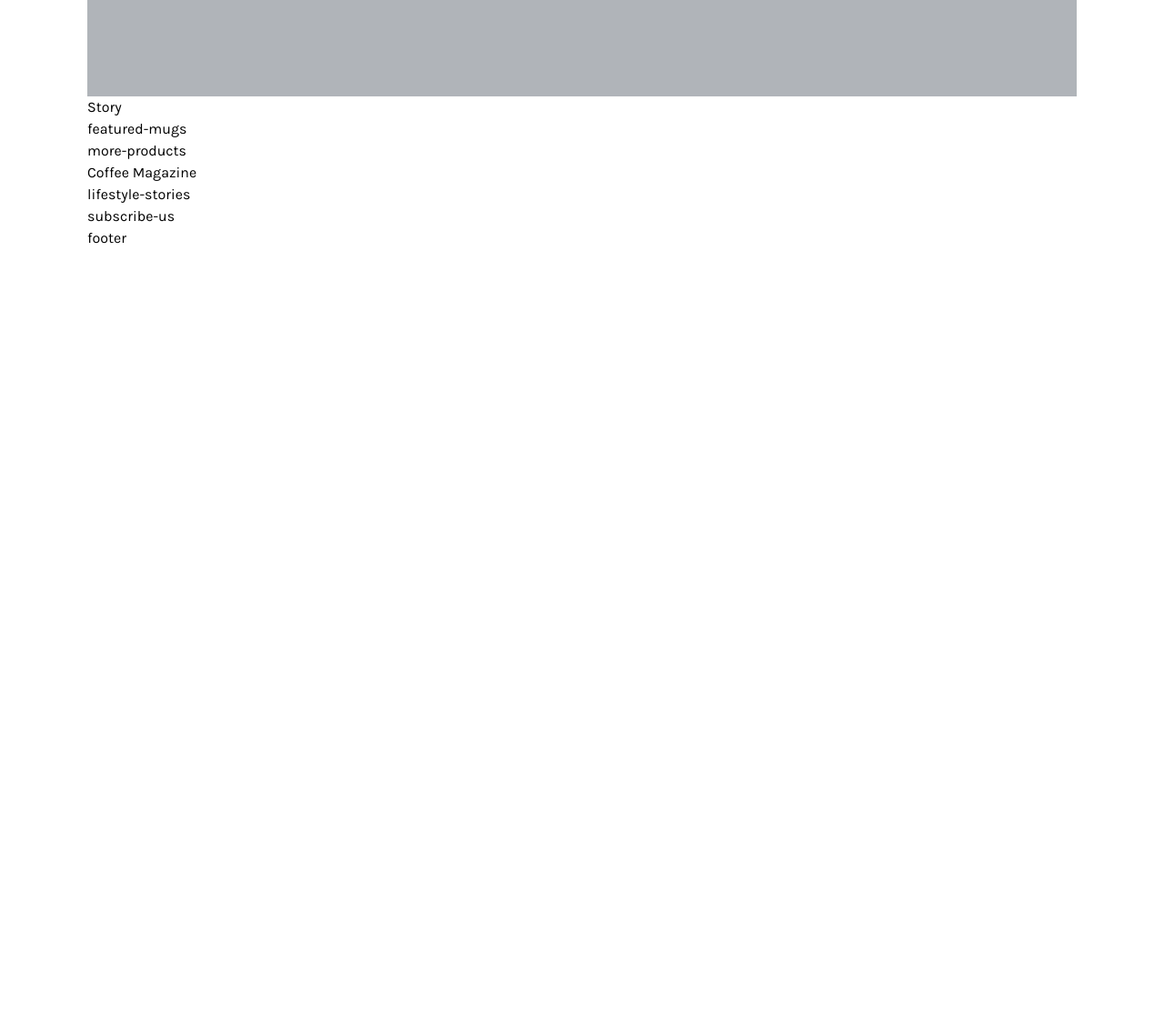
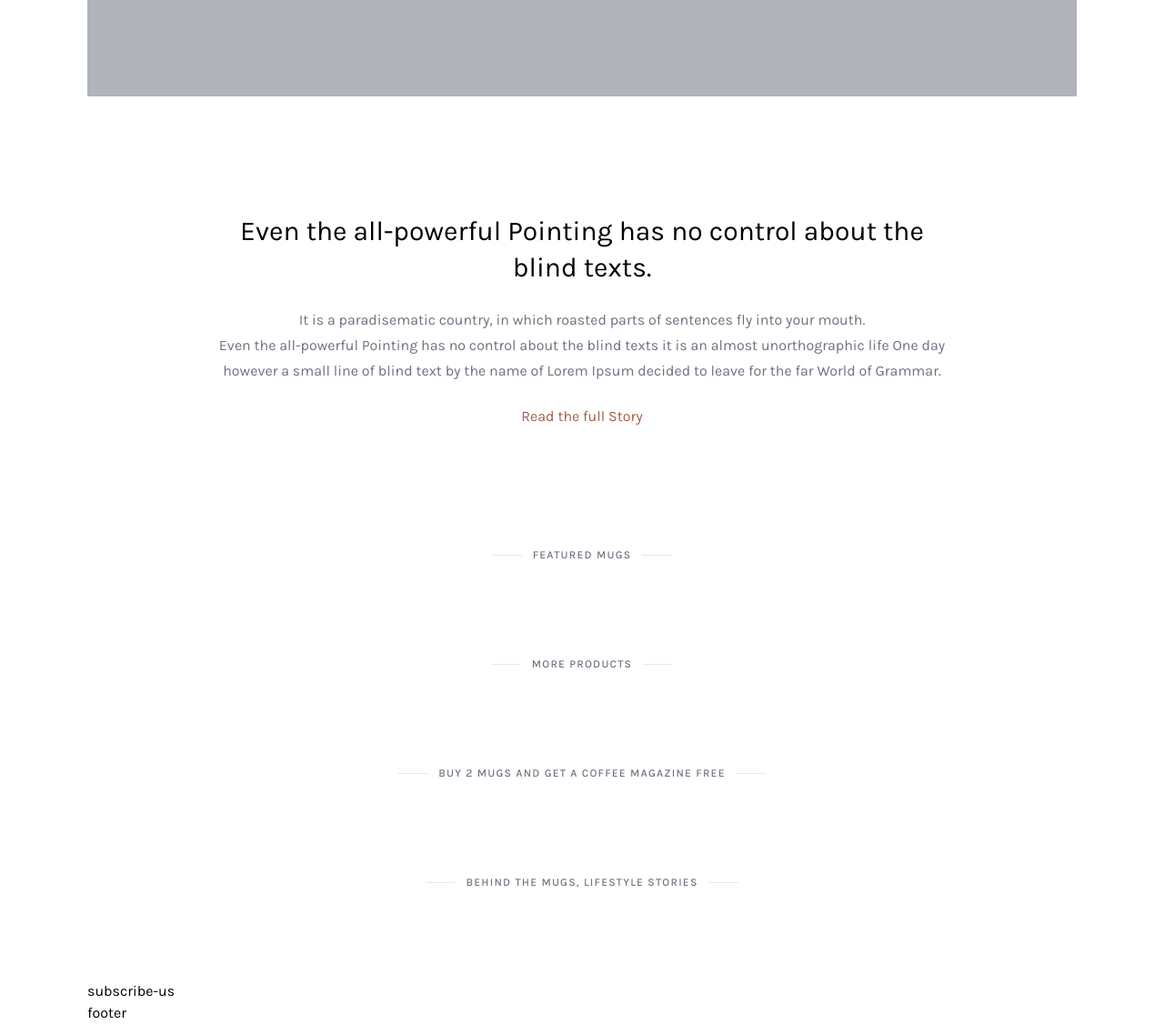
Before and after one commit to lvu237it/tailwindcss-coffee-style, a website: page public/index.html in a window 1280 px wide. Shown: the part 500-1626 px from the top of the page at 91% size. Before the commit the page ends 800 px from the top, so only its background shows below. Drawn offline with nearby package versions, Linux system fonts and the light colour scheme; files that its build step writes are made by us from their sources.

Commit message:
Add story and sub headline

```diff
--- a/public/index.html
+++ b/public/index.html
@@ -59,24 +59,56 @@
         </div><!-- End of Slider-->
 
         <div class="story">
-         Story
+         <div class="w-full h-full flex justify-center items-center">
+          <div class="px-5 py-32 md:px-32 lg:px-36 text-center">
+            <div class="text-3xl mb-6 leading-10">Even the all-powerful Pointing has no control about the blind texts.</div>
+            <div class="text-gray-500 leading-7 mb-6">It is a paradisematic country, in which roasted parts of sentences fly into your mouth. <br/>Even the all-powerful Pointing has no control about the blind texts it is an almost unorthographic life One day however a small line of blind text by the name of Lorem Ipsum decided to leave for the far World of Grammar.</div>
+            <div>
+            <a href="#" class="text-coffee-400 hover:text-coffee-600
+              relative after:absolute after:-bottom-2 after:left-0 after:bg-coffee-50 hover:after:bg-coffee-200 after:h-0.5 after:w-full after:transition-all after:ease-in-out after:duration-400">Read the full Story
+            </a>
+            </div>
+          </div>
+         </div>
         </div><!--End of Story-->
 
-        <div class="featured-mugs">
-          featured-mugs
-        </div> <!--End of featured-mugs-->
+        <div class="vulv-subheadline featured-mugs">
+          <div class="vulv-subheadline-decor-line"></div>
+          <div class="vulv-subheadline-label">
+            Featured Mugs
+          </div>
+          <div class="vulv-subheadline-decor-line">
 
-        <div class="more-products">
-          more-products
-        </div> <!-- End of More Products-->
+          </div>
+        </div>
+       <!--End of featured-mugs-->
 
-        <div class="coffee-magazine">
-          Coffee Magazine
-        </div> <!-- End of Coffee Magazine-->
+       <div class="vulv-subheadline more-products">
+        <div class="vulv-subheadline-decor-line"></div>
+        <div class="vulv-subheadline-label">
+          More Products
+        </div>
+        <div class="vulv-subheadline-decor-line">
+        </div>
+      </div><!-- End of More Products-->
 
-        <div class="lifestyle-stories">
-          lifestyle-stories
-        </div> <!-- End of lifestyle-stories-->
+      <div class="vulv-subheadline coffee-magazine">
+        <div class="vulv-subheadline-decor-line"></div>
+        <div class="vulv-subheadline-label">
+          BUY 2 MUGS AND GET A COFFEE MAGAZINE FREE
+        </div>
+        <div class="vulv-subheadline-decor-line">
+        </div>
+      </div><!-- End of Coffee Magazine-->
+
+      <div class="vulv-subheadline lifestyle-stories">
+        <div class="vulv-subheadline-decor-line"></div>
+        <div class="vulv-subheadline-label">
+          BEHIND THE MUGS, LIFESTYLE STORIES
+        </div>
+        <div class="vulv-subheadline-decor-line">
+        </div>
+      </div><!-- End of lifestyle-stories-->
 
         <div class="subscribe-us">
           subscribe-us
--- a/src/input.css
+++ b/src/input.css
@@ -15,7 +15,7 @@
  }
 
 .ct-top-menu-item{
-  @apply cursor-pointer py-1 hover:text-gray-800 relative after:lg:absolute after:lg:bottom-0 after:lg:left-0 after:lg:bg-light-coffee after:lg:h-0.5 after:lg:w-0 hover:after:lg:w-full after:lg:transition-all after:lg:ease-in-out after:lg:duration-300;
+  @apply cursor-pointer py-1 hover:text-gray-800 relative after:lg:absolute after:lg:bottom-0 after:lg:left-0 after:lg:bg-coffee-200 after:lg:h-0.5 after:lg:w-0 hover:after:lg:w-full after:lg:transition-all after:lg:ease-in-out after:lg:duration-300;
 }
 
 .vulv-icon{
@@ -25,3 +25,15 @@
 .vulv-badge-circle{
   @apply top-0 right-0 bg-red-500 text-white rounded-full text-xs px-1;
 }
+
+.vulv-subheadline{
+  @apply flex justify-center items-center mb-24;
+}
+
+.vulv-subheadline-decor-line{
+  @apply w-8 h-px bg-gray-200;
+}
+
+.vulv-subheadline-label{
+  @apply uppercase mx-3 text-center tracking-widest text-gray-500 font-medium text-[12px];
+}
--- a/tailwind.config.js
+++ b/tailwind.config.js
@@ -7,7 +7,12 @@ module.exports = {
         Karla: ["Karla", "sans-serif"],
       },
       colors: {
-        "light-coffee": "#C89F76",
+        "coffee": {
+          50: "E8D6D0",
+          200: "#C89F76",
+          400: "#A25F4B",
+          600: "#744838"
+        }
       },
       keyframes: {
         slideDown: {
```
